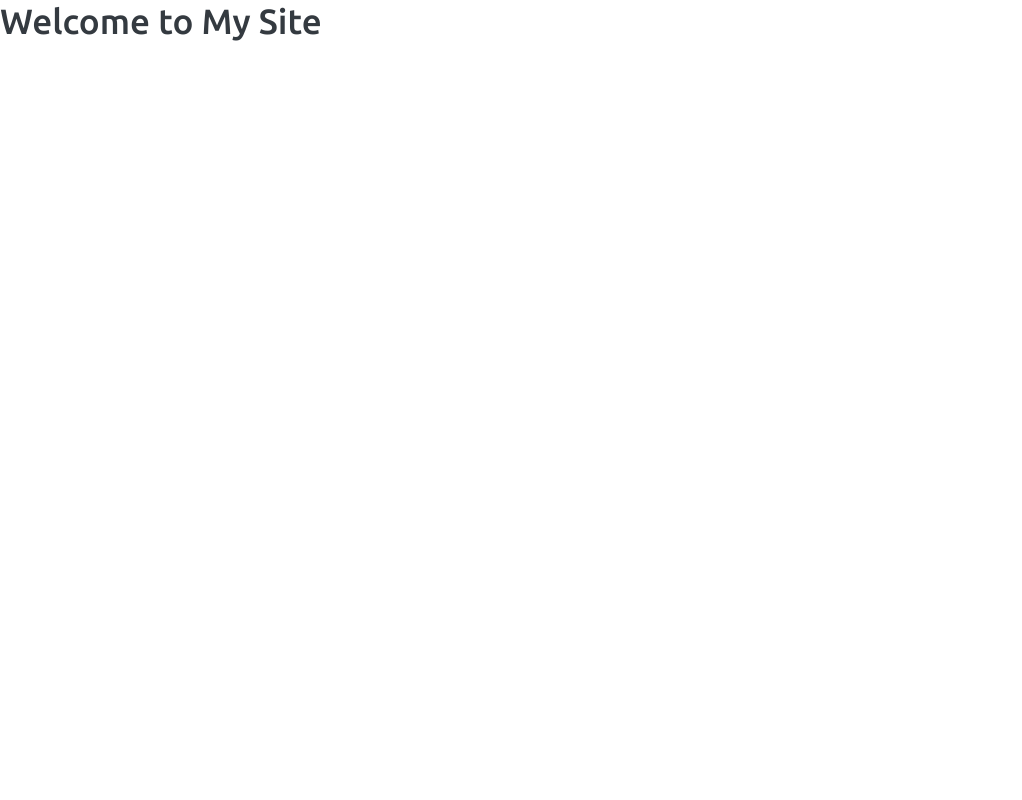
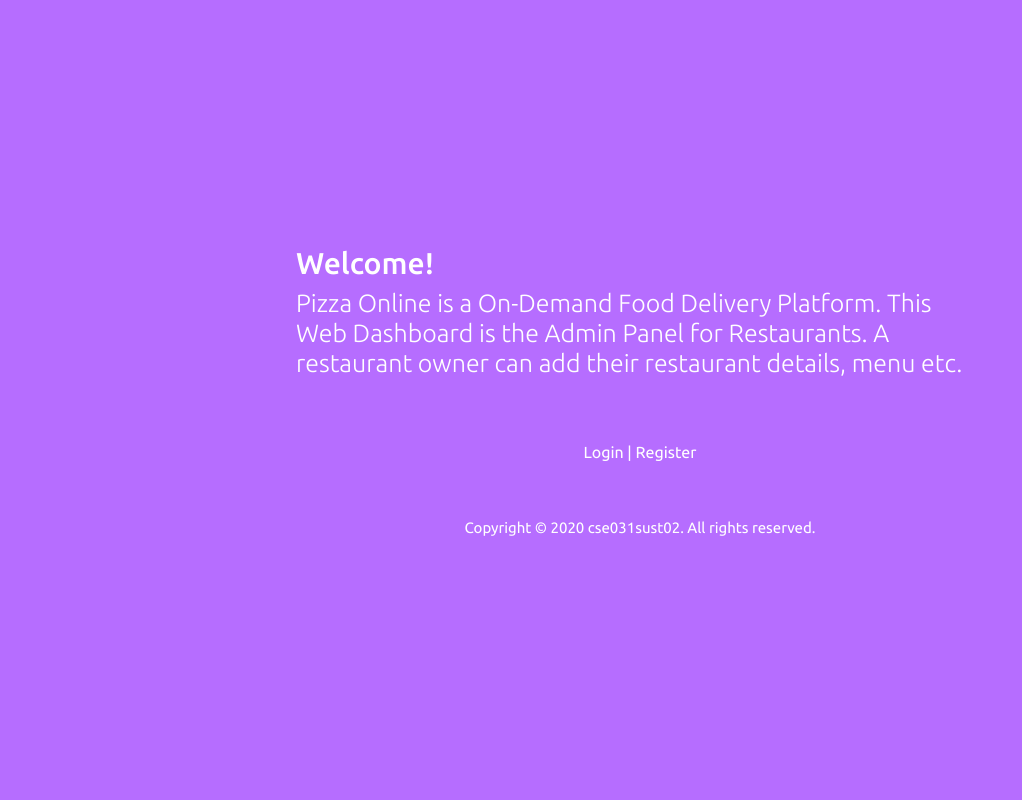
Before and after one commit to cse031sust02/pizza-online, a Django app: page / in a window 1280 px wide. Shown: the whole page, without its empty margins (0-1022 px from the left). Run offline with Django 3.2, Linux system fonts and the light colour scheme; some libraries are stand-ins or nearby versions.

Commit message:
homepage

```diff
--- a/web/templates/home.html
+++ b/web/templates/home.html
@@ -14,7 +14,35 @@
 </head>
 
 <body>
-    <h1>Welcome to My Site</h1>
+    <div class="container-scroller">
+        <div class="container-fluid page-body-wrapper full-page-wrapper">
+          <div class="content-wrapper d-flex align-items-center text-center error-page bg-primary">
+            <div class="row flex-grow">
+              <div class="col-lg-7 mx-auto text-white">
+                <div class="row align-items-center d-flex flex-row">
+                  <div class="col-lg-12 error-page-divider text-lg-left pl-lg-8">
+                    <h2>Welcome!</h2>
+                    <h3 class="font-weight-light">Pizza Online is a On-Demand Food Delivery Platform. This Web Dashboard is the Admin Panel for Restaurants. A restaurant owner can add their restaurant details, menu etc.</h3>
+                  </div>
+                </div>
+                <div class="row mt-5">
+                  <div class="col-12 text-center mt-xl-2">
+                    <a class="text-white font-weight-medium" href="{% url 'web-login' %}">Login</a> |
+                    <a class="text-white font-weight-medium" href="{% url 'web-register' %}">Register</a>
+                  </div>
+                </div>
+                <div class="row mt-5">
+                  <div class="col-12 mt-xl-2">
+                    <p class="font-weight-medium text-center">Copyright © 2020 <a class="text-white font-weight-medium" href="https://github.com/cse031sust02">cse031sust02</a>. All rights reserved.</p>
+                  </div>
+                </div>
+              </div>
+            </div>
+          </div>
+          <!-- content-wrapper ends -->
+        </div>
+        <!-- page-body-wrapper ends -->
+      </div>
 </body>
 
 </html>
```
Also changed, not shown: web/static/web/images/background.jpg (added).
